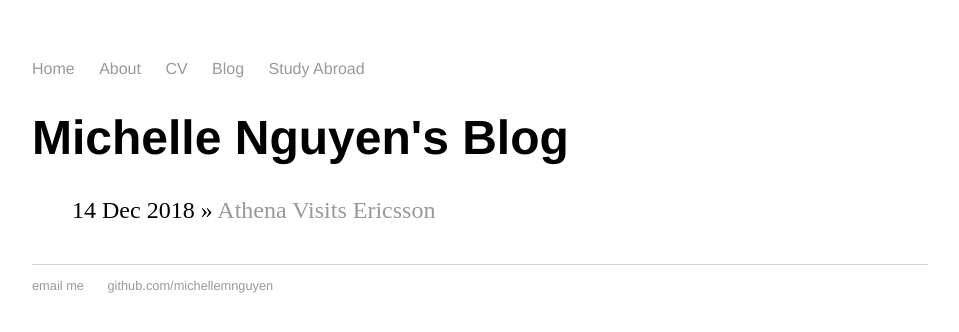
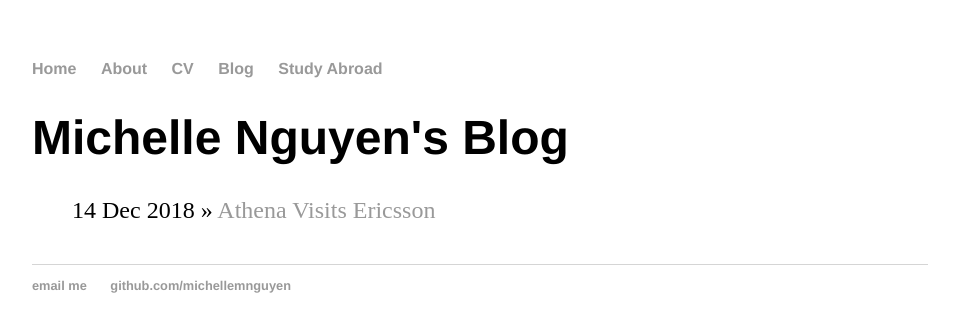
Before and after one commit to michellemnguyen/michellemnguyen.github.io, a Jekyll site: the page built from blog/index.html, in a window 1280 px wide. Shown: the top 332 px of the page, without its empty margins (160-1119 px from the left). Built offline with Jekyll 4.4.1, drawn with Linux system fonts in a browser that asks for light colours.

Commit message:
fixed bold issue

```diff
--- a/css/main.css
+++ b/css/main.css
@@ -6,7 +6,7 @@ nav ul, footer ul {
     font-family:'Helvetica', 'Arial', 'Sans-Serif';
     padding: 0px;
     list-style: none;
-    font-weight: none;
+    font-weight: bold;
 }
 nav ul li, footer ul li {
     display: inline;
--- a/index.html
+++ b/index.html
@@ -6,14 +6,14 @@ title: Michelle Nguyen
 	<h1>Hi there, I'm Michelle Nguyen!</h1>
 	<table style="width:100%">
 		<tr>
-			<th><img src="https://s3.amazonaws.com/cs-img/profile_pics/5817cf4e7174918795e1cabfb3bcd36d21232552795c74833b1b83c4.47645529.png"></th>
-			<th>
+			<td><img src="https://s3.amazonaws.com/cs-img/profile_pics/5817cf4e7174918795e1cabfb3bcd36d21232552795c74833b1b83c4.47645529.png"></th>
+			<td>
 				<p>
 					I am a third year undergraduate studying Computer Engineering at the University of California, Santa Barbara.
 					I am currently taking courses in software development, embedded software and technology management. I have interest
 					in all three fields for internships and would love to connect and discuss career opportunities for Summer 2019.
 				</p>
-			</th>
+			</td>
 		</tr>
 	</table>
 </div><!-- /.blurb -->
```
